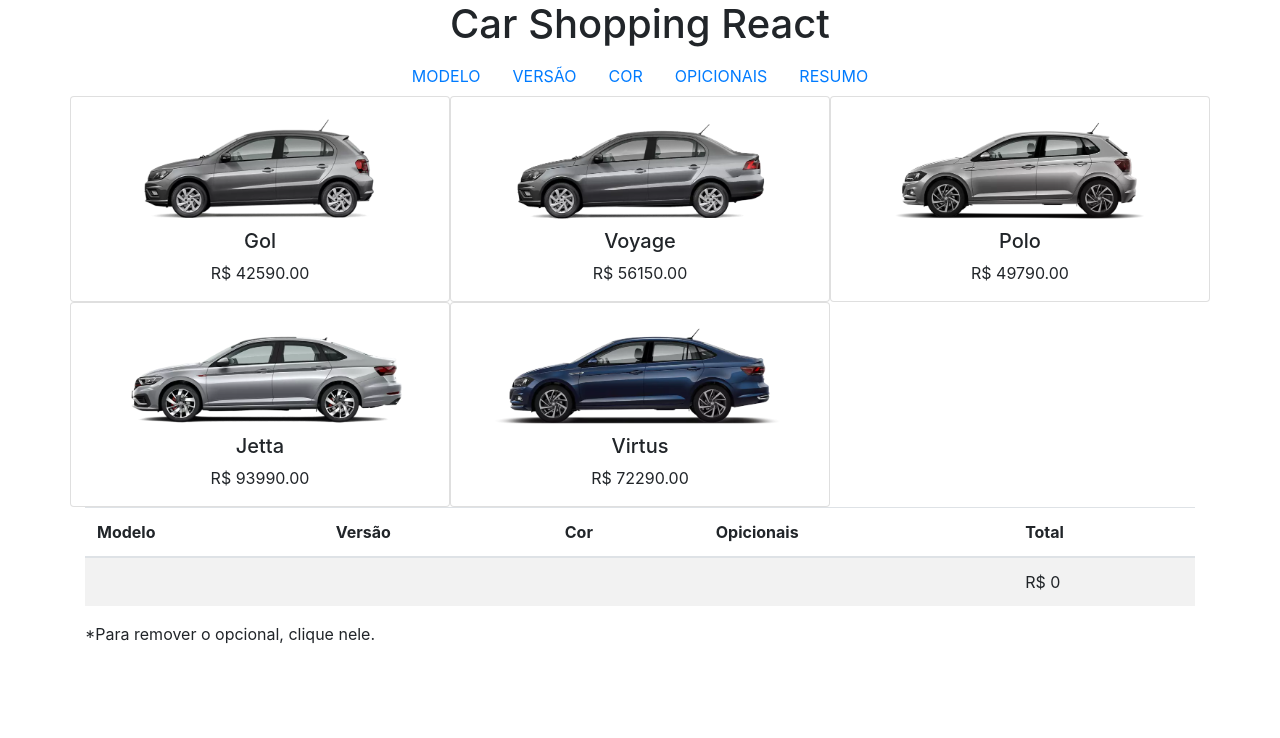
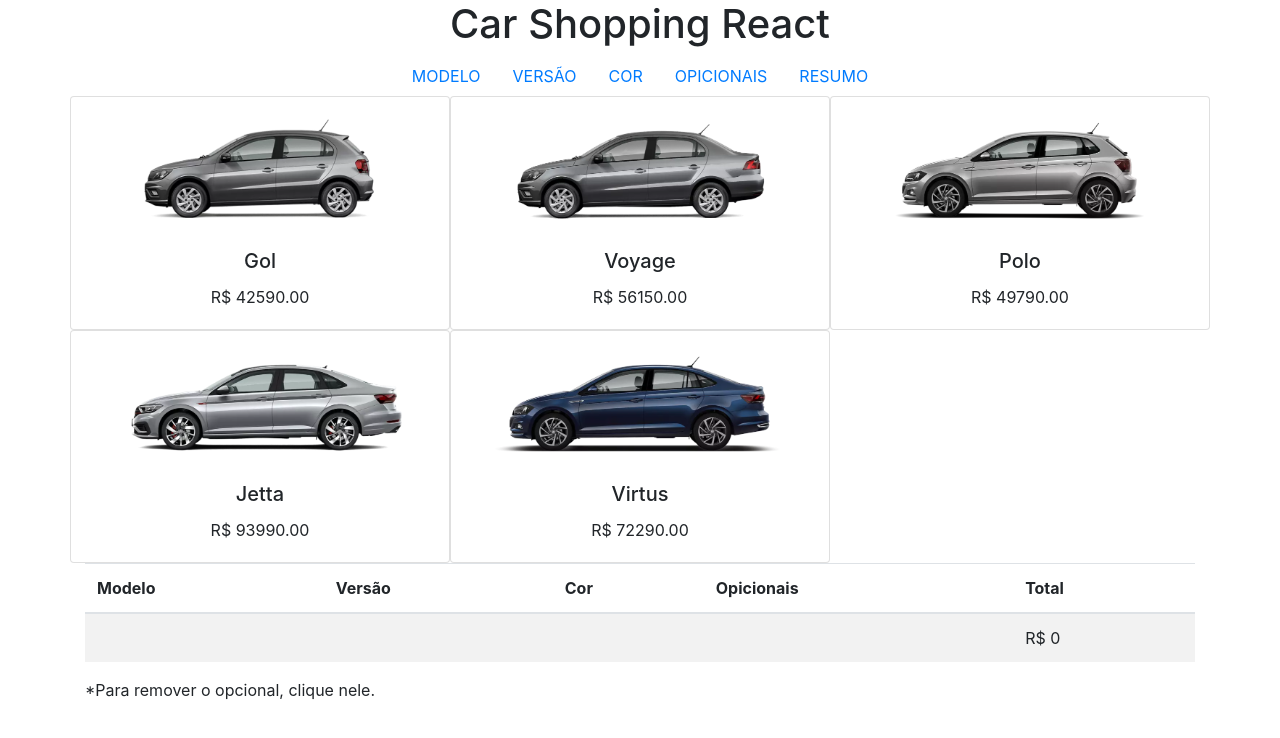
Before and after one commit to iec-ffr/Final, a React (Create React App) app: page /modelos in a window 1280 px wide. Shown: the top 738 px of the page. Built offline with nearby package versions, Linux system fonts and the light colour scheme.

Commit message:
correção class name

```diff
--- a/src/components/CarItem/CarItem.js
+++ b/src/components/CarItem/CarItem.js
@@ -12,17 +12,18 @@
     const dispatch = useDispatch()
 
     function addStore(){
-        dispatch({type:'ADD_MODELO',id:id,model:model,price:price})
+
+        dispatch({type:'ADD_MODELO',id:id,model:model,price:price,img:img})
     }
 
 
     return(
 
             <div className="card col-sm-4 text-center" onClick={()=>addStore()}>
-                <img classNameName="card-img-top" src={require(`../../assets/images/${img}`)} alt="Card image cap"/>
-                <div classNameName="card-body">
-                    <h5 classNameName="card-title">{model}</h5>
-                    <p classNameName="card-text">R$ {price.toFixed(2)}</p>
+                <img className="card-img-top" src={require(`../../assets/images/${img}`)} alt="Card image cap"/>
+                <div className="card-body">
+                    <h5 className="card-title">{model}</h5>
+                    <p className="card-text">R$ {price.toFixed(2)}</p>
                 </div>
             </div>
 
--- a/src/components/VersionItem/VersionItem.js
+++ b/src/components/VersionItem/VersionItem.js
@@ -18,10 +18,10 @@
     }
 
     return(
-        <div class="card col-6 text-center"  onClick={()=>addStore()}>
-        <div class="card-body">
-          <h4 class="card-title">{model} - {name}</h4>
-          <p class="card-text">R$ {price.toFixed(2)}</p>
+        <div className="card col-6 text-center"  onClick={()=>addStore()}>
+        <div className="card-body">
+          <h4 className="card-title">{model} - {name}</h4>
+          <p className="card-text">R$ {price.toFixed(2)}</p>
 
         </div>
       </div>
--- a/src/store/index.js
+++ b/src/store/index.js
@@ -4,6 +4,7 @@
 let resumo = {
   modelo: "",
   modeloP: 0,
+  modeloImg:"",
   versao:"",
   versaoP:0,
   cor:"",
@@ -38,7 +39,7 @@
     case 'ADD_MODELO':
       resumo.modelo = action.model
       resumo.modeloP = action.price
-
+      resumo.modeloImg = action.img
       /**
        * se trocar modelo a versão é apagada
        */
--- a/src/views/Resum.js
+++ b/src/views/Resum.js
@@ -7,6 +7,7 @@
 const Resum = () =>{
     const modelo = useSelector(state=>state.modelo)
     const modeloP = useSelector(state=>state.modeloP)
+    const modeloImg = useSelector(state=>state.modeloImg)
     const versao = useSelector(state=>state.versao)
     const versaoP = useSelector(state=>state.versaoP)
     const cor = useSelector(state=>state.cor)
@@ -24,7 +25,10 @@
 
     return(
         <>
-            <table class="table table-striped">
+        {console.log(modeloImg)}
+
+        {/* <img src={require(`../assets/images/${modeloImg}`)} className="img-fluid" alt="Responsive image"></img> */}
+            <table className="table table-striped">
                 <tbody>
                 <tr>
                     <td>Modelo:{modelo}</td>
```
